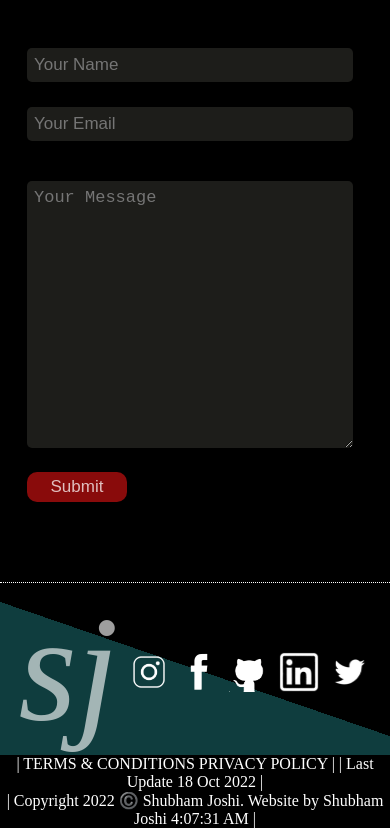
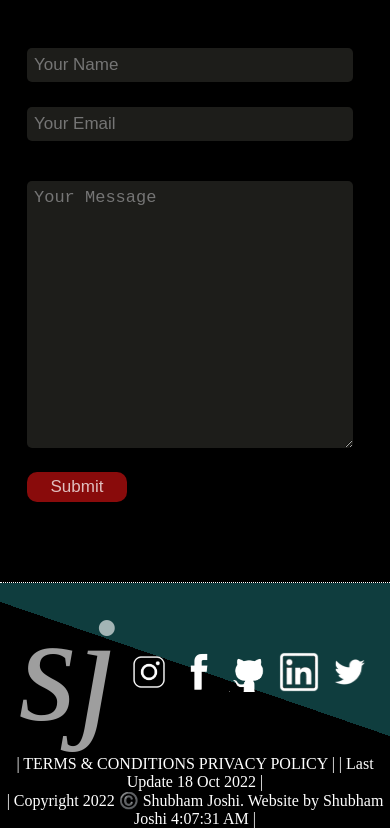
Before and after one commit to ShubhamJoshii/Portfolio2.0, a React (Create React App) app: page / in a window 390 px wide. Shown: the part 3736-4564 px from the top of the page. Built offline with nearby package versions, Linux system fonts and the light colour scheme.

Commit message:
Footer Changes

```diff
--- a/src/index.css
+++ b/src/index.css
@@ -845,7 +845,7 @@ footer {
     margin-right: 10px;
   }
   footer {
-    background: linear-gradient(19deg, #0f3d3e 50%, #000000 50%);
+    background: linear-gradient(19deg, var(--footerBg) 50%, var(--footerBg2) 50%);
   }
   .ProjectSummInner {
     margin: 9px 0px;
```
